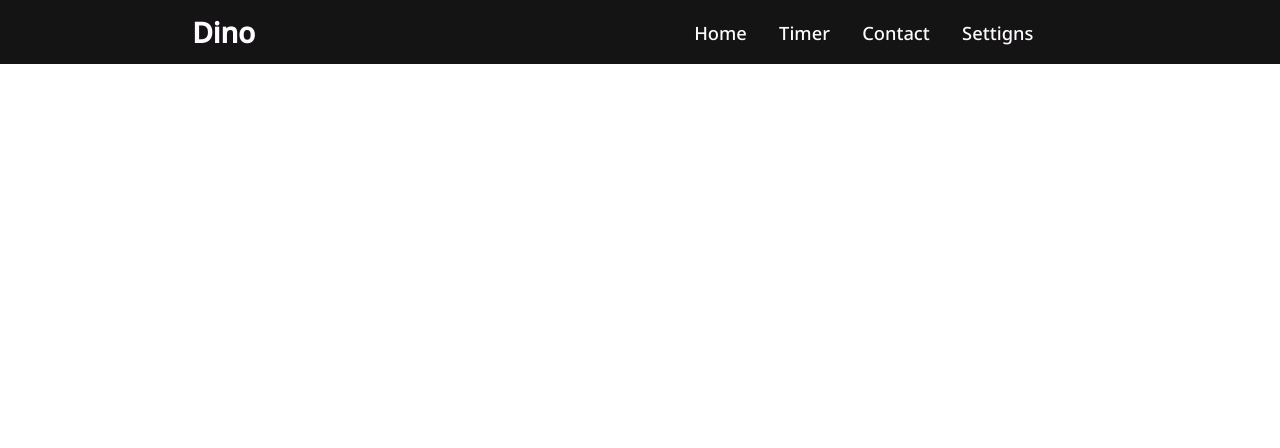
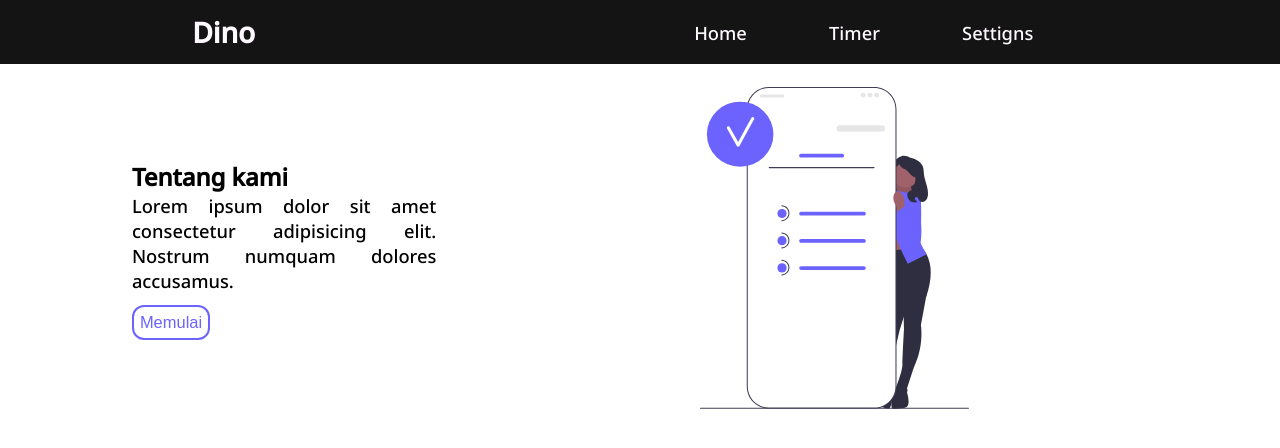
Before and after one commit to zenn1230/Dino, a plain HTML site: page index.html in a window 1280 px wide. Drawn offline with nearby package versions, Linux system fonts and the light colour scheme.

Commit message:
Menambahkan bagian tentang kami

```diff
--- a/index.html
+++ b/index.html
@@ -17,10 +17,27 @@
             <ul>
                 <li><a href="./index.html" >Home</a></li>
                 <li><a href="">Timer</a></li>
-                <li><a href="">Contact</a></li>
                 <li><a href="">Settigns</a></li>
             </ul>
         </div>
     </nav>
+    <main>
+        <section class="tentang-kami">
+            <div class="col">
+                <div class="row">
+                    <h2>Tentang kami</h2>
+                    <p>Lorem ipsum dolor sit amet consectetur adipisicing elit. Nostrum numquam dolores accusamus.</p>
+                </div>
+                <div class="row">
+                    <a href="">
+                        <button class="button">Memulai</button>
+                    </a>
+                </div>
+            </div>
+            <div class="col">
+                <img src="./src/image/reminder.svg" alt="">
+            </div>
+        </section>
+    </main>
 </body>
 </html>
--- /dev/null
+++ b/src/style/component/button.css
@@ -0,0 +1,15 @@
+.button{
+    cursor: pointer;
+    border: 2px solid #6c63ff;
+    padding: 6px;
+    border-radius: 12px;
+    color: #6c63ff;
+    background-color: white;
+    display: block;
+    text-decoration: none;
+    min-width: calc(3ch + 0.5vw);
+    font-size: max(1vw, 1.8ch);
+}
+.button:hover{
+    box-shadow: 0.5px 0.5px 5px rgba(0, 0, 0, 0.3);
+}
--- a/src/style/homepage.css
+++ b/src/style/homepage.css
@@ -1,5 +1,6 @@
 @charset "UTF-8";
 @import url(./component/navigation.css);
+@import url(./component/button.css);
 @import url("https://cdn.jsdelivr.net/npm/bootstrap-icons@1.9.1/font/bootstrap-icons.css");
 
 *{
@@ -7,3 +8,42 @@
     padding: 0;
     box-sizing: border-box;
 }
+
+.tentang-kami{
+    width: 100vw;
+    margin: 0 auto;
+    margin-top: 23px;
+    align-items: center;
+    display: flex;
+    justify-content: space-around;
+    font-family: "Noto Sans", sans-serif;
+}
+.tentang-kami .col:first-of-type{
+    display: flex;
+    flex-direction: column;
+}
+.tentang-kami .col:first-of-type p{
+    font-size: max(1.2vw, 2ch);
+    width: calc(max(1.2vw,32ch) / 1.1);
+    text-align: justify;
+}
+.tentang-kami .col:first-of-type a{
+    margin-top: 12px;
+    display: block;
+    text-decoration: none;
+    /* font-family: "Noto Sans", sans-serif; */
+}
+.tentang-kami .col:last-of-type{
+    width: 35vw;
+}
+.tentang-kami img{
+    width: 60%;
+}
+@media screen and (max-width:789px){
+    .tentang-kami .col:last-of-type{
+        display: none;
+    }
+    /* .tentang-kami .col:first-of-type{ */
+        /* flex-direction: column-reverse;
+    } */
+}
```
Also changed, not shown: src/image/reminder.svg (added).
